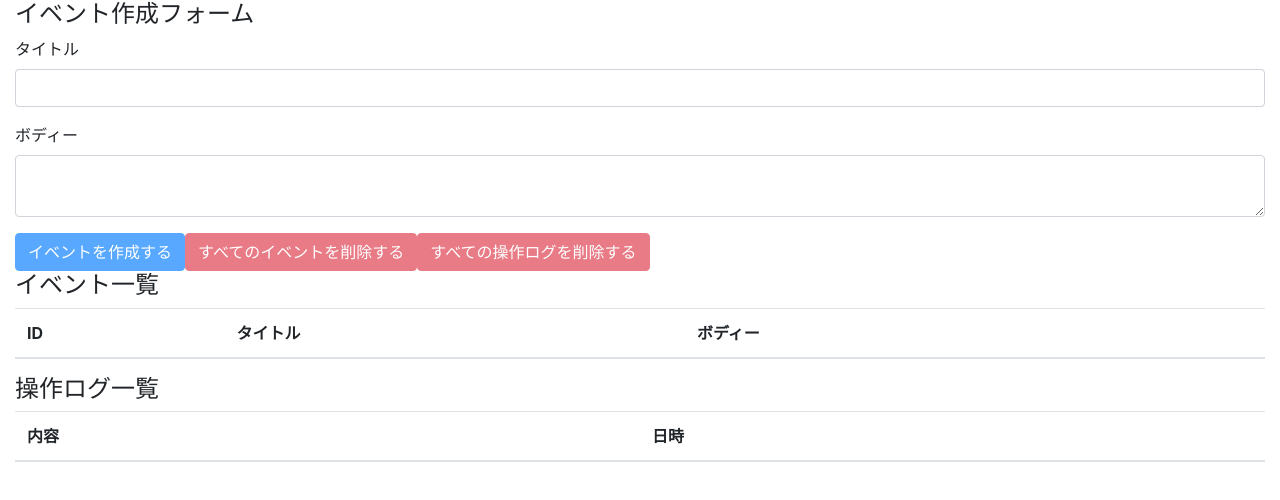
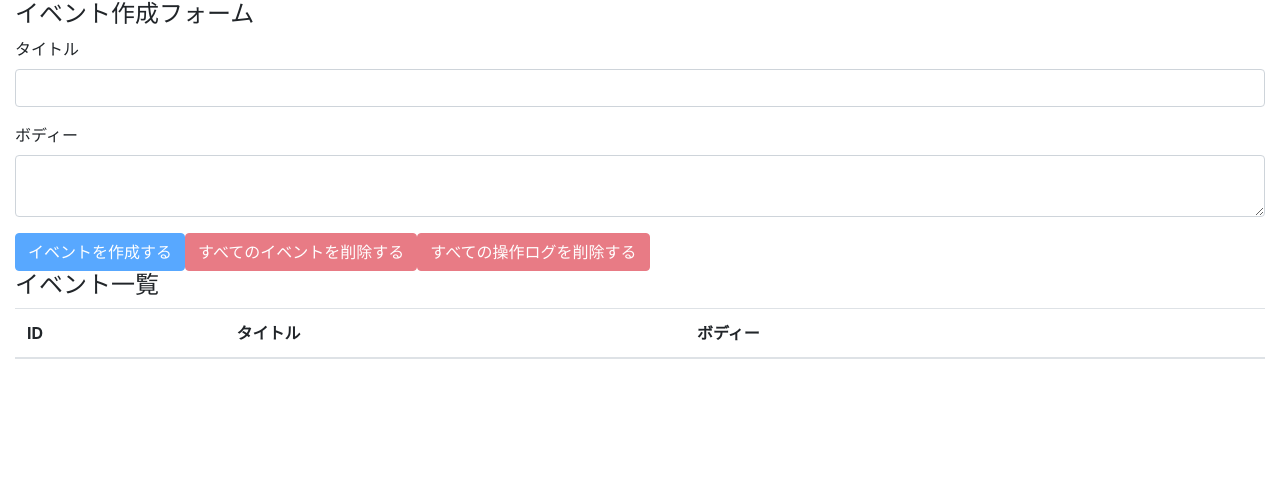
Before and after one commit to knights1210/react-hooks-101, a React (Create React App) app: page / in a window 1280 px wide. Shown: the top 500 px of the page. Built offline with nearby package versions, Linux system fonts and the light colour scheme.

Commit message:
Revert "create operation log in case of event deletion"
This reverts commit 039eb8ad8839fa4dae4e19288aefcf776d5956ea.

```diff
--- a/src/components/App.js
+++ b/src/components/App.js
@@ -4,10 +4,8 @@ import "bootstrap/dist/css/bootstrap.min.css";
 
 import EventForm from "./EventForm";
 import Events from "./Events";
-import OperationLogs from './OperationLogs'
 import AppContext from '../contexts/AppContext'
 import reducer from "../reducers/index";
-
 
 const App = () => {
   const initialState = {
@@ -21,7 +19,6 @@ const App = () => {
       <div className="container-fluid">
         <EventForm />
         <Events />
-        <OperationLogs />
       </div>
     </AppContext.Provider>
   )
--- a/src/components/Event.js
+++ b/src/components/Event.js
@@ -17,7 +17,7 @@ const Event = ({ event }) => {
       dispatch({
         type: ADD_OPERATION_LOG,
         description: `イベント(id=${id})を削除しました。`,
-        operatedAt: timeCurrentIso8601()
+        operatedAt: timeCurrentIso8601
       })
     }
   };
--- a/src/components/EventForm.js
+++ b/src/components/EventForm.js
@@ -20,7 +20,7 @@ const EventForm = () => {
     dispatch({
       type: ADD_OPERATION_LOG,
       description: 'イベントを作成しました。',
-      operatedAt: timeCurrentIso8601()
+      operatedAt: timeCurrentIso8601
     })
 
     setTitle("");
@@ -38,7 +38,7 @@ const EventForm = () => {
       dispatch({
         type: ADD_OPERATION_LOG,
         description: '全てのイベントを削除しました。',
-        operatedAt: timeCurrentIso8601()
+        operatedAt: timeCurrentIso8601
       })
 
     }
--- a/src/components/OperationLog.js
+++ /dev/null
@@ -1,12 +0,0 @@
-import React from "react";
-
-const OperationLog = ({ operationLog }) => {
-  return (
-    <tr>
-      <td>{operationLog.description}</td>
-      <td>{operationLog.operatedAt}</td>
-    </tr>
-  );
-};
-
-export default OperationLog;
--- a/src/components/OperationLogs.js
+++ /dev/null
@@ -1,31 +0,0 @@
-import React, { useContext } from "react";
-
-import OperationLog from './OperationLog'
-import AppContext from '../contexts/AppContext'
-
-const OperationLogs = () => {
-  const {state} = useContext(AppContext)
-  return (
-    <>
-      <h4>操作ログ一覧</h4>
-      <table className="table table-hover">
-        <thead>
-          <tr>
-            <th>内容</th>
-            <th>日時</th>
-          </tr>
-        </thead>
-        <tbody>
-          {
-            state.operationLogs.map((operationLog,index) => {
-              return <OperationLog key={index} operationLog={operationLog}/>
-            })
-          }
-        </tbody>
-      </table>
-    </>
-
-  )
-};
-
-export default OperationLogs;
--- a/src/utils.js
+++ b/src/utils.js
@@ -1 +1 @@
-export const timeCurrentIso8601 = () => (new Date()).toISOString()
+export const timeCurrentIso8601 = ()=> (new Date()).toISOString()
```
Also changed, not shown: 1 other file (tests, documents, lock files or other folders).
